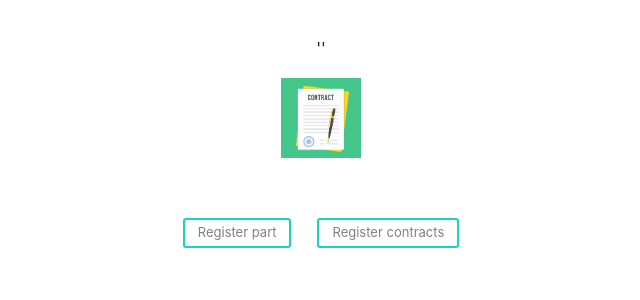
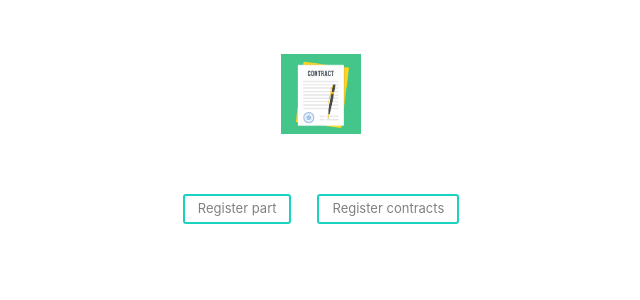
Before and after one commit to ypedroo/contracts, a React (Create React App) app: page / in a window 1280 px wide. Shown: the top 300 px of the page, without its empty margins (319-959 px from the left). Built offline with nearby package versions, Linux system fonts and the light colour scheme.

Commit message:
Removes typo on tsx

```diff
--- a/src/components/pages/Index.tsx
+++ b/src/components/pages/Index.tsx
@@ -6,7 +6,7 @@ import { Container } from '../../styles/styles';
 export default class components extends Component {
     render() {
         return <Container>
-            <div>''
+            <div>
                 <Header />
                 <Link to="/parts" >
                     <button>
```
